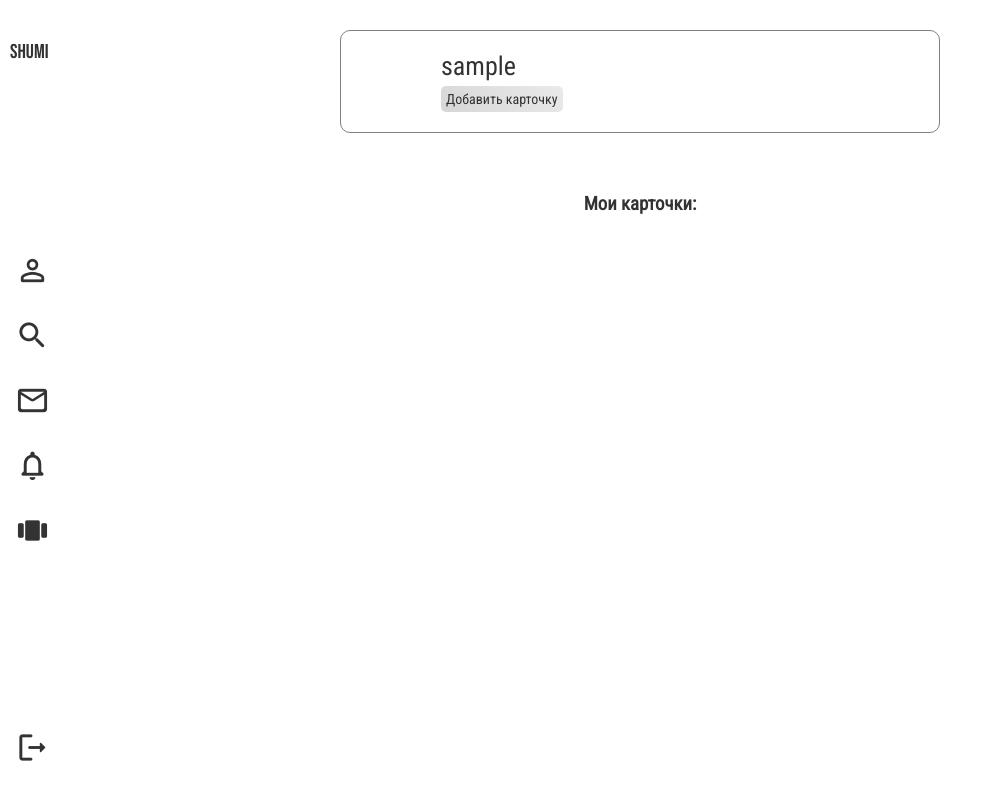
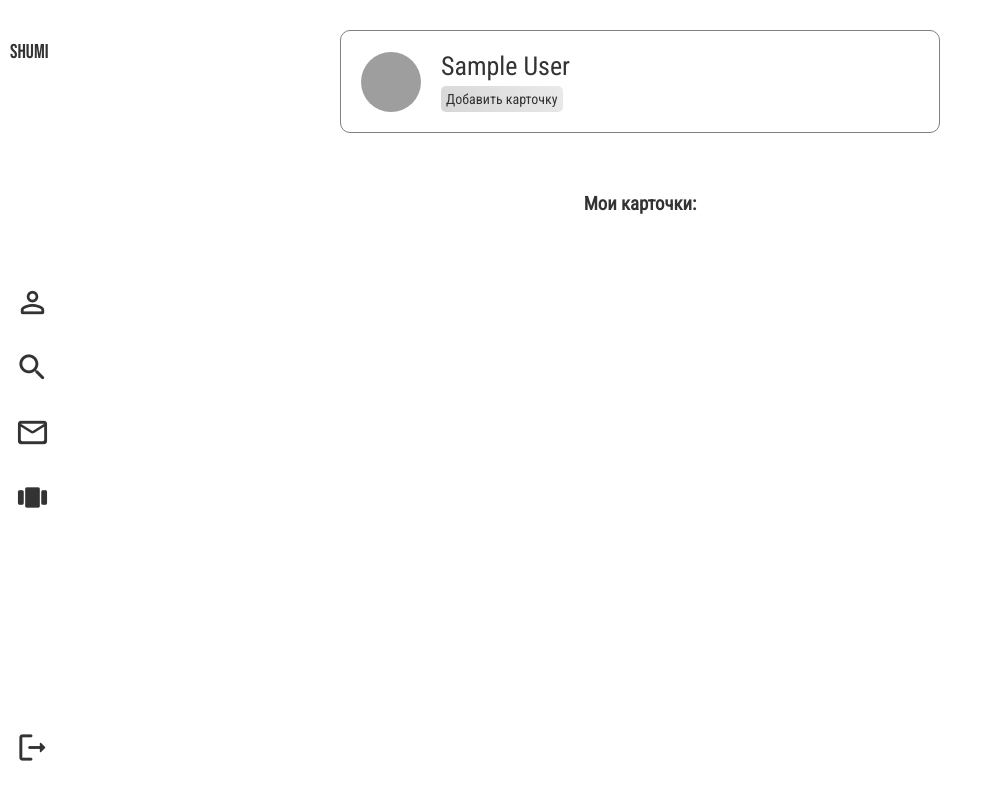
Before and after one commit to atrop1ne/Shumi, a Django app: page /profile/my in a window 1280 px wide. Shown: the whole page, without its empty margins (0-993 px from the left). Run offline with Django 3.2, Linux system fonts and the light colour scheme; the visitor is signed in with stand-in values (Sample User, id 1); data comes from the database, SQL or seed files in the repository; data that the repository does not hold is empty; some libraries are stand-ins or nearby versions; grey boxes are pictures that could not be loaded.

Commit message:
Avatars view fixed

```diff
--- a/ShumiProject/ShumiApp/templates/ShumiApp/main.html
+++ b/ShumiProject/ShumiApp/templates/ShumiApp/main.html
@@ -12,11 +12,7 @@
                 {% if card.owner.avatar %}
                     <img src="{{card.owner.avatar.url}}" class="card_user_image">
                 {% else %}
-                    {% if user.socialaccount_set.all.0.get_avatar_url %}
-                        <img class="card_user_image" src='{{ user.socialaccount_set.all.0.get_avatar_url }}'>
-                    {% else %}
-                        <img class="card_user_image" src='https://iupac.org/wp-content/uploads/2018/05/default-avatar.png'>
-                    {% endif %}
+                    <img class="card_user_image" src='https://iupac.org/wp-content/uploads/2018/05/default-avatar.png'>
                 {% endif %}
             </div>
             <a href = "{% url 'profile_user' card.owner.id %}">
--- a/ShumiProject/ShumiApp/templates/ShumiApp/navigation.html
+++ b/ShumiProject/ShumiApp/templates/ShumiApp/navigation.html
@@ -39,7 +39,7 @@
                 <p>Сообщения</p>
             </div>
         </li>
-        <li class="nav_element">
+        <!-- <li class="nav_element">
             <a href="">
                 <div class="nav_button">
                     <div class="material-icons-round">notifications_none</div>
@@ -48,7 +48,7 @@
             <div class="nav_button_description">
                 <p>Уведомления</p>
             </div>
-        </li>
+        </li> -->
         <li class="nav_element">
             <a href="{%url 'archive'%}">
                 <div class="nav_button">
--- a/ShumiProject/ShumiApp/templates/ShumiApp/profile.html
+++ b/ShumiProject/ShumiApp/templates/ShumiApp/profile.html
@@ -14,6 +14,8 @@
                 {%if my == True%}
                     {% if user.socialaccount_set.all.0.get_avatar_url %}
                         <img class="card_user_image" src='{{ user.socialaccount_set.all.0.get_avatar_url }}'>
+                    {%else%}
+                        <img class="card_user_image" src='https://iupac.org/wp-content/uploads/2018/05/default-avatar.png'>
                     {%endif%}
                 {%else%}
                     <img class="card_user_image" src='https://iupac.org/wp-content/uploads/2018/05/default-avatar.png'>
@@ -22,7 +24,11 @@
         </div>
         <div class="profile_user_name_and_buttons">
             <div class="profile_user_name">
-                {{user.username}}
+                {%if user.first_name%}
+                    {{user.first_name}} {{user.last_name}}
+                {%else%}
+                    {{user.username}}
+                {%endif%}
             </div>
             <div class="profile_buttons">
                 {%if my == True%}
```
